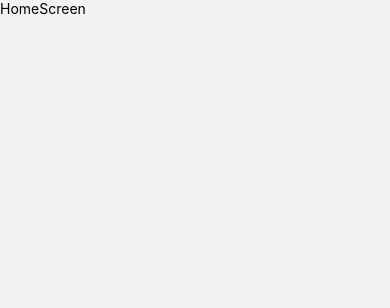
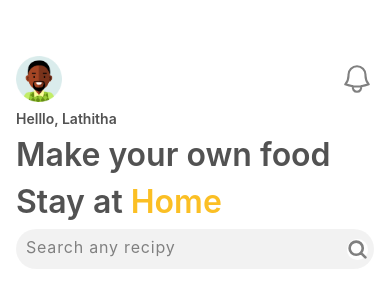
Before and after one commit to LathithaKunana/FoodApp, a React Native app: screen /Home in a window 390 px wide. Shown: the top 308 px of the page. Built offline with nearby package versions, Linux system fonts and the light colour scheme.

Commit message:
started with my homePage

```diff
--- /dev/null
+++ b/components/Catergo.js
@@ -0,0 +1,10 @@
+import React from "react";
+import { Text, View } from "react-native";
+
+export default function Catergo()  {
+    return (
+        <View>
+
+        </View>
+    )
+}
--- a/package.json
+++ b/package.json
@@ -16,8 +16,10 @@
     "nativewind": "^2.0.11",
     "react": "18.2.0",
     "react-native": "^0.73.6",
+    "react-native-heroicons": "^4.0.0",
     "react-native-reanimated": "^3.6.2",
-    "react-native-responsive-screen": "^1.4.2"
+    "react-native-responsive-screen": "^1.4.2",
+    "react-native-svg": "^14.1.0"
   },
   "devDependencies": {
     "@babel/core": "^7.20.0",
--- a/screens/HomeScreen.js
+++ b/screens/HomeScreen.js
@@ -1,10 +1,52 @@
-import { View, Text } from 'react-native'
+import { View, Text, StatusBar, ScrollView, Image, TextInput } from 'react-native'
 import React from 'react'
+import {widthPercentageToDP as wp, heightPercentageToDP as hp} from 'react-native-responsive-screen';
+import {BellIcon, MagnifyingGlassIcon} from "react-native-heroicons/outline";
+import Catergo from '../components/Catergo';
+
+
+
 
 export default function HomeScreen() {
   return (
-    <View>
-      <Text>HomeScreen</Text>
-    </View>
+    <View className = "flex-1 bg-white">
+      <StatusBar barStyle={"dark-content"}/>
+        <ScrollView
+          showsVerticalScrollIndicator={false}
+          contentContainerStyle={{paddingBottom: 50}}
+          className ="space-y-6 pt-14"
+          >
+          {/* Avatar and bell icon */}
+          <View className = "mx-4 flex-row justify-between items-center mb-2">
+            <Image source={require("../assets/images/avatar2.png")} style={{height: hp(5.4), width: hp(5.5)}} />
+            <BellIcon size={hp(4)} color="gray" />
+          </View>
+
+          {/* greeting and slogan */}
+          <View className="mx-4 space-y-2 mb-2">
+            <Text style={{fontSize: hp(1.7)}} className="font-semibold text-neutral-600">Helllo, Lathitha</Text>
+            <View>
+              <Text style={{fontSize: hp(3.8)}} className="font-semibold text-neutral-600">Make your own food</Text>
+            </View>
+            <Text style={{fontSize: hp(3.8)}} className="font-semibold text-neutral-600">Stay at <Text className="text-amber-400">Home</Text></Text>
+          </View>
+
+          {/* searchbar */}
+          <View className="mx-4 flex-row items-center rounded-full bg-black/5 p-[6px]">
+            <TextInput
+              placeholder='Search any recipy'
+              placeholderTextColor={"gray"}
+              style={{fontSize: hp(1.7)}}
+              className="flex-1 text-base mb-1 pl-1 tracking-wider"
+            />
+            <View className="bg-white rounded-full" >
+              <MagnifyingGlassIcon size={hp(2.5)} strokeWidth={3} color="gray" />
+            </View>
+          </View>
+
+          {/* catergories */}
+          <Catergo/>
+        </ScrollView>
+      </View>
   )
 }
```
Also changed, not shown: constants/index.js (added, +10 -0 lines), assets/images/avatar2.png (added), 1 other file (tests, documents, lock files or other folders).
